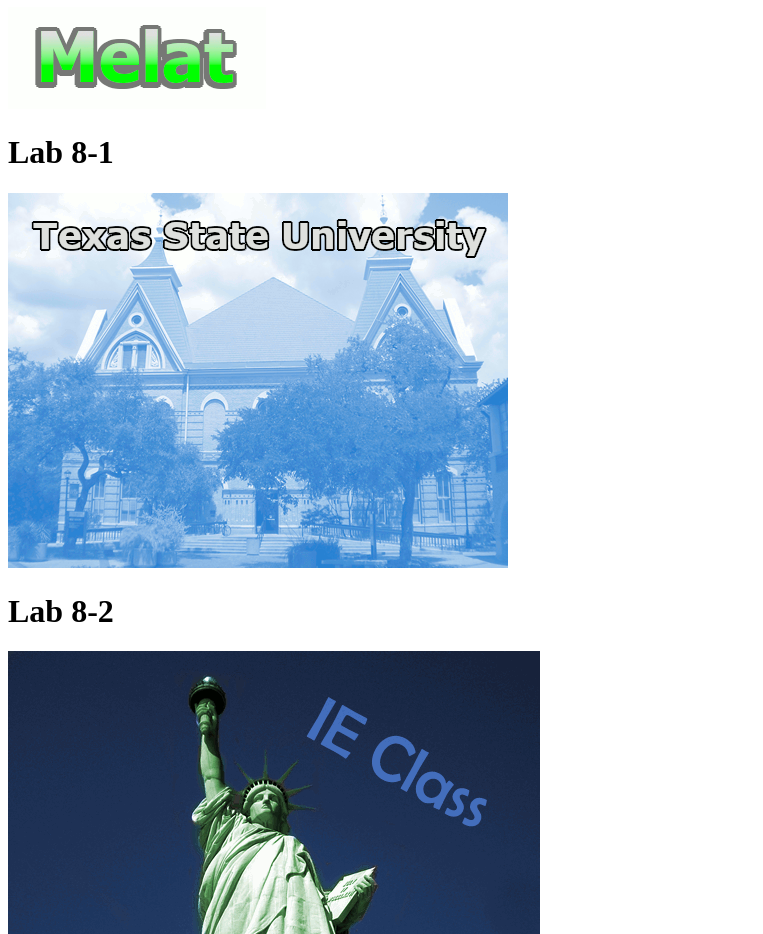
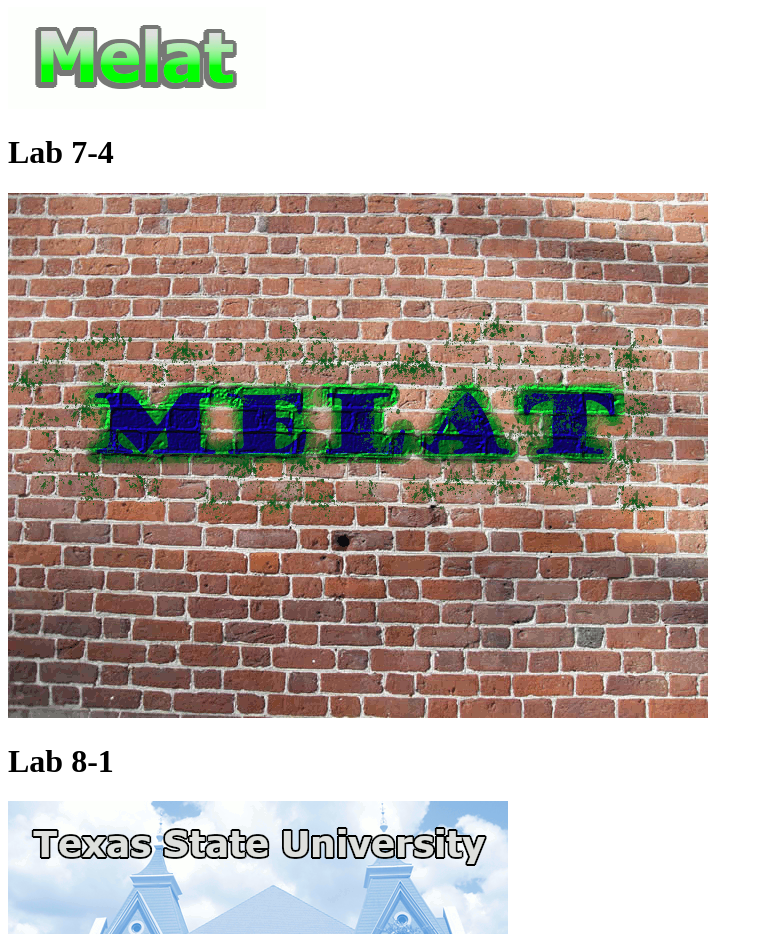
Before and after one commit to melat101/melat101.github.io, a plain HTML site: page index.html in a window 1280 px wide. Shown: the part 9440-10374 px from the top of the page, without its empty margins (0-763 px from the left). Drawn offline with Linux system fonts and the light colour scheme.

Commit message:
Update index.html
adding images

```diff
--- a/index.html
+++ b/index.html
@@ -114,6 +114,11 @@
         <img src="Images/7-3.gif"
     </p>
 
+          <h1>Lab 7-4</h1>
+     <p>
+        <img src="Images/7-4.gif"
+    </p>
+
     <h1>Lab 8-1</h1>
     <p>
         <img src="Images/8-1.gif"
```
